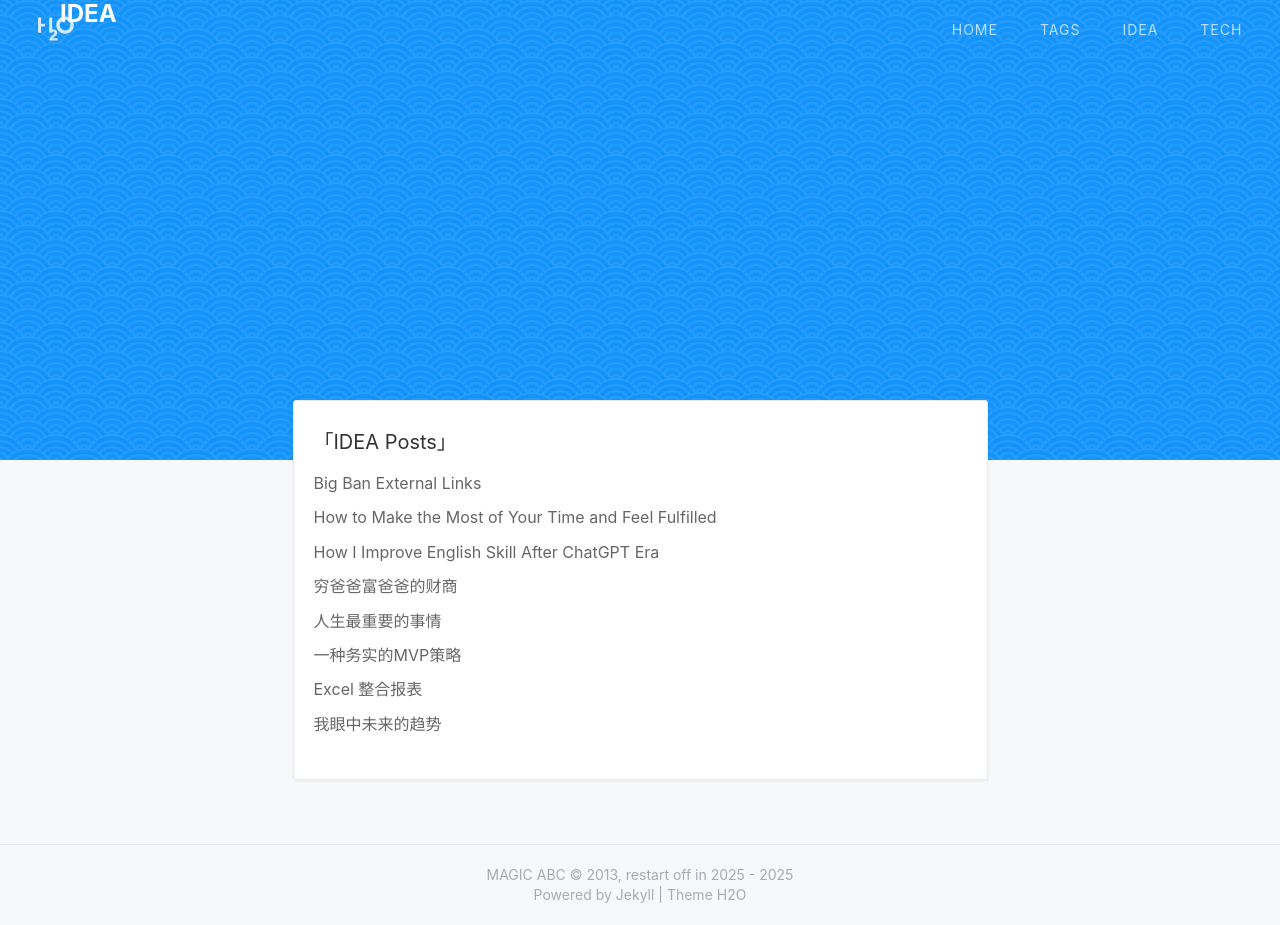
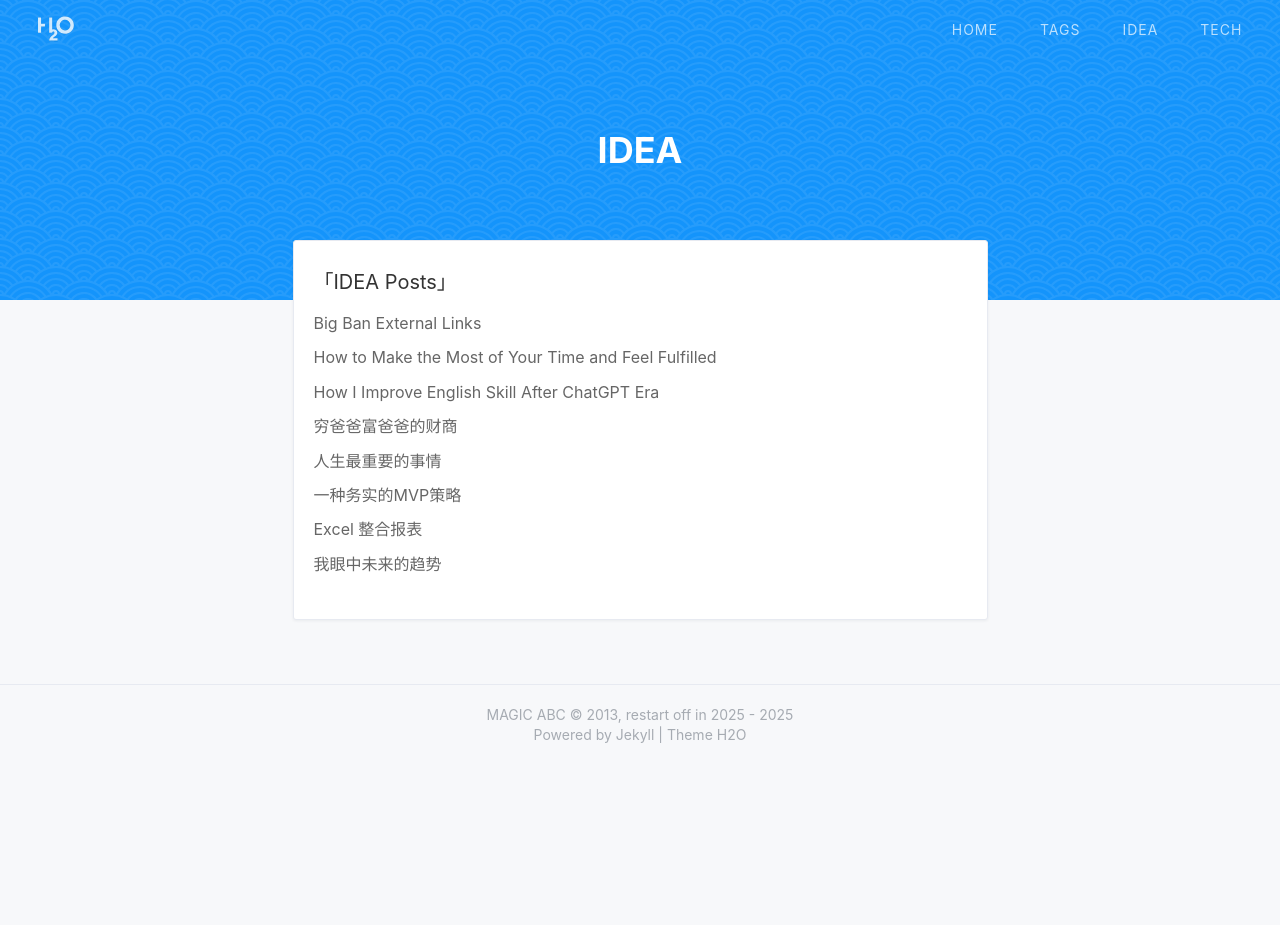
Before and after one commit to hwh008/hwh008.github.io, a Jekyll site: the page built from cat_idea.html, in a window 1280 px wide and 925 px high. Built offline with Jekyll 4.4.1, drawn with Linux system fonts in a browser that asks for light colours; nearby versions of some CDN libraries; a style sheet for code colours, icons or effects is not loaded.

Commit message:
cursor mistake, i fix

```diff
--- a/cat_idea.html
+++ b/cat_idea.html
@@ -5,7 +5,7 @@ layout: default
 
 {% include header.html %}
 
-<div class="g-banner tag-banner {{ site.postPatterns | prepend: 'post-pattern-' }} {{ site.theme-color | prepend: 'bgcolor-' }}" data-theme="{{ site.theme-color }}">
+<div class="g-banner tags-banner {{ site.postPatterns | prepend: 'post-pattern-' }} {{ site.theme-color | prepend: 'bgcolor-' }}" data-theme="{{ site.theme-color }}">
     <h2>IDEA</h2>
 </div>
 
--- a/cat_tech.html
+++ b/cat_tech.html
@@ -5,7 +5,7 @@ layout: default
 
 {% include header.html %}
 
-<div class="g-banner tag-banner {{ site.postPatterns | prepend: 'post-pattern-' }} {{ site.theme-color | prepend: 'bgcolor-' }}" data-theme="{{ site.theme-color }}">
+<div class="g-banner tags-banner {{ site.postPatterns | prepend: 'post-pattern-' }} {{ site.theme-color | prepend: 'bgcolor-' }}" data-theme="{{ site.theme-color }}">
     <h2>TECH</h2>
 </div>
 
```
